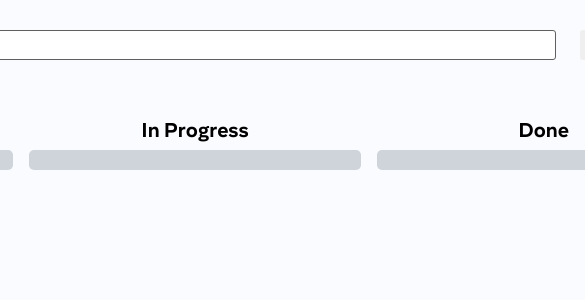
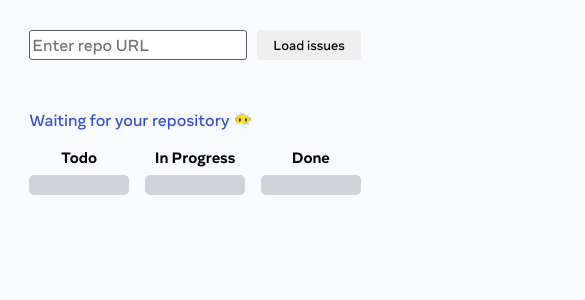
Before and after one commit to VeDono/react_github_issues_todo_test_in_incodeGroup, a React (Create React App) app: page / in a window 390 px wide. Shown: the top 300 px of the page, 585 px wide, since content can reach past the window. Built offline with nearby package versions, Linux system fonts and the light colour scheme.

Commit message:
added mobile adaptation

```diff
--- a/src/App.module.scss
+++ b/src/App.module.scss
@@ -5,8 +5,9 @@
   align-items: center;
 
   &__wrapper {
-    width: 1030px;
+    width: 85%;
     margin-top: 30px;
+    max-width: 1030px;
   }
 
   &__loader {
--- a/src/components/Breadcrumbs/Breadcrumbs.tsx
+++ b/src/components/Breadcrumbs/Breadcrumbs.tsx
@@ -5,6 +5,7 @@ import styles from './Breadcrumbs.module.scss';
 import { useAppSelector } from '../../app/hooks';
 
 import starIcon from '../../images/star.png';
+import { truncateString } from '../../utils/truncateString';
 
 export const Breadcrumbs: FC = () => {
   const { name, html_url, owner, stargazers_count } = useAppSelector(
@@ -26,7 +27,7 @@ export const Breadcrumbs: FC = () => {
       <span className={styles.breadcrumbs__nestSign}>&gt;</span>
 
       <a target="_blank" rel="noreferrer" href={html_url}>
-        {name}
+        {truncateString(name, 12)}
       </a>
 
       {/* {!!stargazers_count && <span>{`${stargazers_count} stars`}</span>} */}
--- a/src/components/IssueCards/IssueCards.module.scss
+++ b/src/components/IssueCards/IssueCards.module.scss
@@ -9,6 +9,7 @@
 
   &__card {
     overflow: hidden;
+    text-overflow: ellipsis;
     @include font-bold(16px);
 
     &:not(:last-child) {
@@ -16,8 +17,13 @@
     }
 
     &-content {
+      @include font-medium(14px);
+    }
+
+    &-row {
+      overflow: hidden;
       white-space: nowrap;
-      @include font-medium(14px);
+      text-overflow: ellipsis;
     }
   }
 }
--- a/src/components/IssueCards/IssueCards.tsx
+++ b/src/components/IssueCards/IssueCards.tsx
@@ -1,3 +1,4 @@
+/* eslint-disable max-len */
 import { FC } from 'react';
 import { Card } from 'antd';
 import { Droppable, Draggable } from 'react-beautiful-dnd';
@@ -45,10 +46,12 @@ export const IssueCards: FC<Props> = ({ issuesId, columnType }) => {
                       title={issue.title}
                     >
                       <div className={styles['issuesCards__card-content']}>
-                        {`#${issue.number}`}{' '}
-                        {`opened ${differenceInDays(currentTime, issue.created_at)}`}{' '}
-                        {'days ago'}
-                        <div>{`${issue.user.login} | Comments: ${issue.comments}`}</div>
+                        <div className={styles['issuesCards__card-row']}>
+                          {`#${issue.number} opened ${differenceInDays(currentTime, issue.created_at)} days ago`}
+                        </div>
+                        <div
+                          className={styles['issuesCards__card-row']}
+                        >{`${issue.user.login} | Comments: ${issue.comments}`}</div>
                       </div>
                     </Card>
                   )}
--- a/src/components/IssueColumns/IssueColumns.module.scss
+++ b/src/components/IssueColumns/IssueColumns.module.scss
@@ -1,4 +1,5 @@
 @import '../../styles/mixins/fonts-mixins.scss';
+@import '../../styles/mixins/screen-mixins.scss';
 
 .issueColumns {
   margin-bottom: 20px;
@@ -7,11 +8,14 @@
     text-align: center;
     margin-bottom: 10px;
     @include font-bold(20px);
+    @include media-up-to(440px) {
+      font-size: 15px;
+    }
   }
 }
 
 .emptyMessage {
-  height: 50px;
+  min-height: 50px;
   background: #CED4DA;
   border-radius: 6px;
   display: flex;
@@ -19,6 +23,10 @@
   align-items: center;
   @include font-bold(20px);
   transition: all 0.3s ease-in-out;
+  @include media-up-to(870px) {
+    font-size: 15px;
+    padding: 10px 20px;
+  }
 
   opacity: 0;
   transform: translateY(-10px);
--- a/src/components/IssueFetcher/IssueFetcher.module.scss
+++ b/src/components/IssueFetcher/IssueFetcher.module.scss
@@ -1,4 +1,5 @@
 @import '../../styles/mixins/fonts-mixins.scss';
+@import '../../styles/mixins/screen-mixins.scss';
 
 .issueFetcher {
   width: 100%;
@@ -6,6 +7,9 @@
   justify-content: space-between;
   margin-bottom: 20px;
   @include font-medium(16px);
+  @include media-up-to(440px) {
+    margin-bottom: 50px;
+  }
 
   &__inputWrapper {
     width: 85%;
@@ -48,6 +52,7 @@
     height: 30px;
     border-radius: 3px;
     transition: transform 0.2s ease-in-out;
+    margin-left: 10px;
 
     &--wrong {
       border: 1px solid #dd3e1e;
@@ -60,5 +65,9 @@
     &:active {
       transform: translate(0px, 0.5px);
     }
+
+    @include media-up-to(440px) {
+      font-size: 13px;
+    }
   }
 }
--- /dev/null
+++ b/src/utils/truncateString.ts
@@ -0,0 +1,7 @@
+export function truncateString(str: string, num: number) {
+  if (str.length <= num) {
+    return str;
+  }
+
+  return str.slice(0, num) + '...';
+}
```
